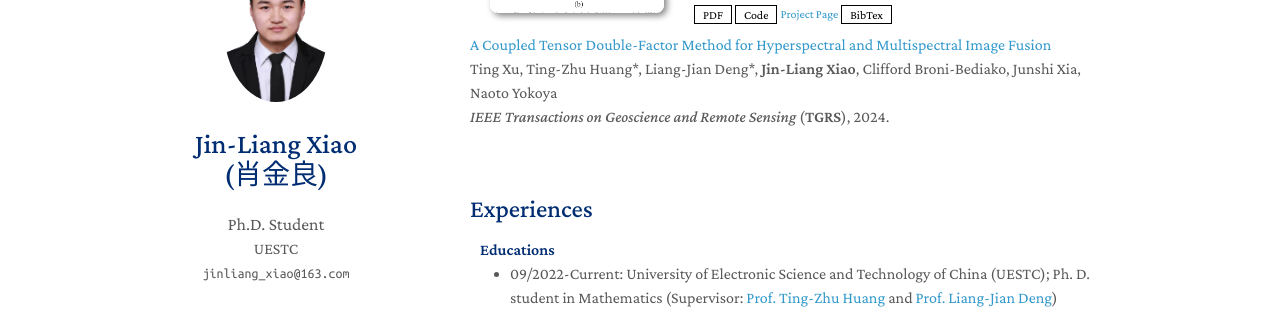
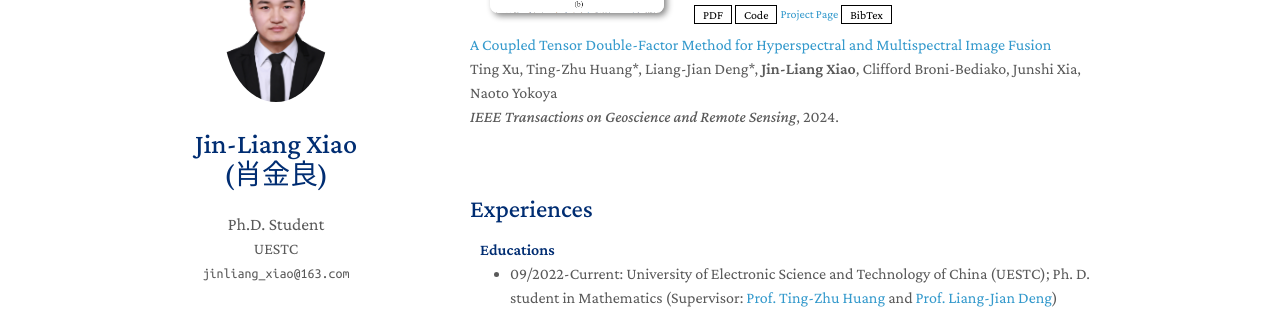
Before and after one commit to Jin-liangXiao/Jin-liangXiao.github.io, a Jekyll site: the page built from index.md, in a window 1280 px wide and 900 px high, scrolled down 592 px. Shown: the part 152-461 px from the top of the window. Built offline with Jekyll 4.4.1, drawn with Linux system fonts in a browser that asks for light colours; nearby versions of some CDN libraries; a style sheet for code colours, icons or effects is not loaded; our own code applies the rules of GitHub Pages for plain Markdown files.

Commit message:
Update publications.md

```diff
--- a/_includes/publications.md
+++ b/_includes/publications.md
@@ -61,7 +61,7 @@
     <p><a href="https://ieeexplore.ieee.org/stamp/stamp.jsp?tp=&arnumber=10500430">A Coupled Tensor Double-Factor Method for
 Hyperspectral and Multispectral Image Fusion</a> <br />
 Ting Xu, Ting-Zhu Huang*, Liang-Jian Deng*, <b>Jin-Liang Xiao</b>, Clifford Broni-Bediako, Junshi Xia, Naoto Yokoya <br />
-<em>IEEE Transactions on Geoscience and Remote Sensing</em> (<b>TGRS</b>), 2024. </p>
+<em>IEEE Transactions on Geoscience and Remote Sensing</em>, 2024. </p>
   </li>
 
 
```
